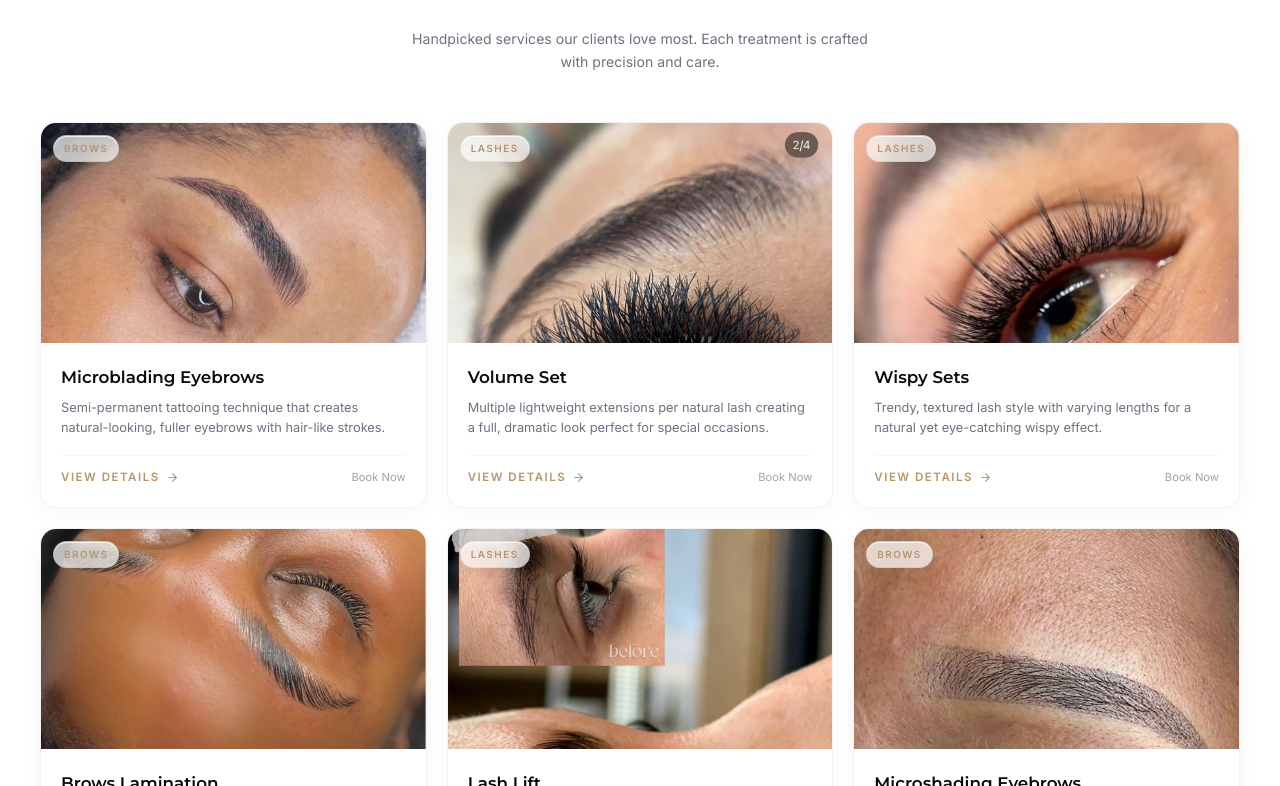
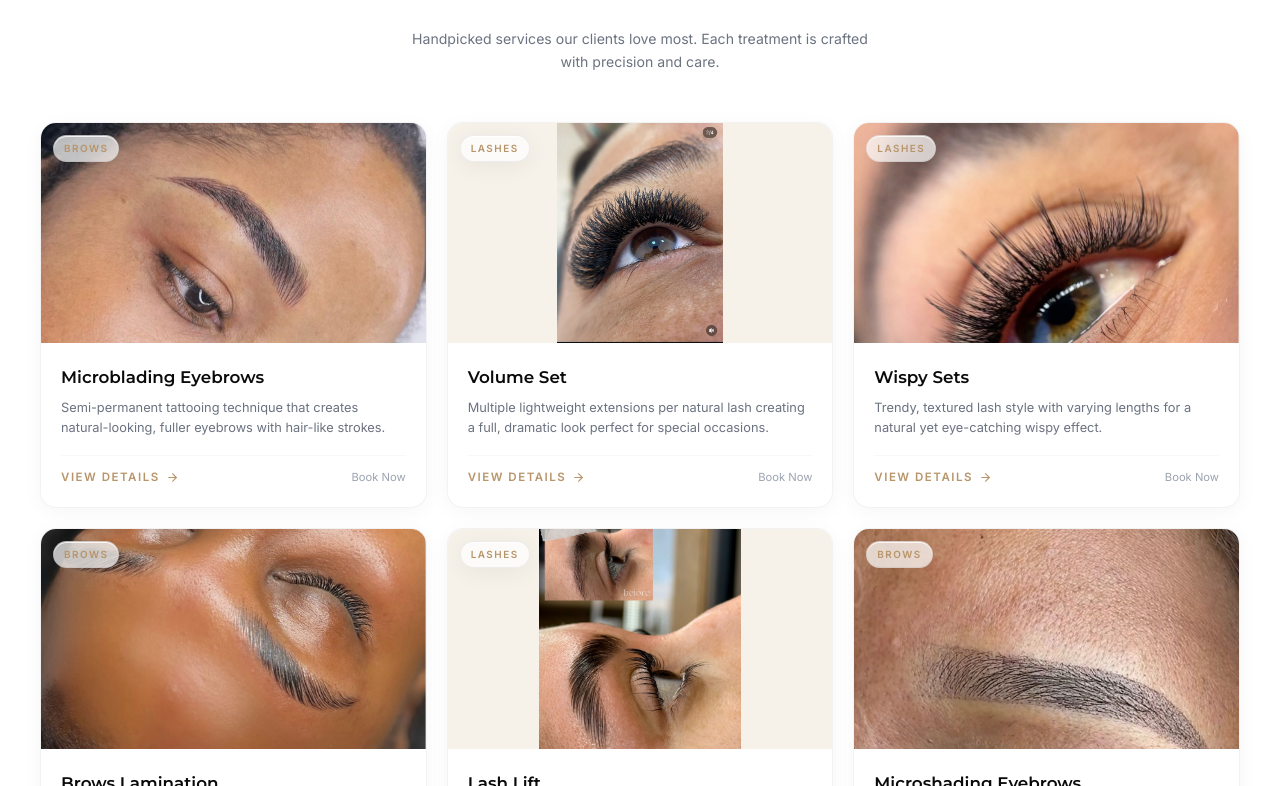
Before and after one commit to adolphenayituriki/ExtremeBeauty_E-Booking-Website, a React (Create React App) app in the folder frontend/: page / in a window 1280 px wide. Shown: the part 1554-2340 px from the top of the page. Built offline with nearby package versions, Linux system fonts and the light colour scheme; no server answers.

Commit message:
Show full Lash Lift and Volume Set featured images without cropping

```diff
--- a/frontend/src/pages/Home.js
+++ b/frontend/src/pages/Home.js
@@ -308,8 +308,8 @@ const Home = () => {
             {featuredServices.map((service, index) => (
               <FadeIn key={index} delay={index * 0.08}>
                 <div className="group glass-card rounded-2xl overflow-hidden cursor-pointer" onClick={() => setSelectedService(service)}>
-                  <div className="relative h-[220px] overflow-hidden">
-                    <img src={service.image} alt={service.title} loading="lazy" decoding="async" className="w-full h-full object-cover object-top transition-transform duration-700 group-hover:scale-[1.04]" />
+                  <div className="relative h-[220px] overflow-hidden flex items-center justify-center">
+                    <img src={service.image} alt={service.title} loading="lazy" decoding="async" className={`w-full h-full transition-transform duration-700 ${(['Lash Lift', 'Volume Set'].includes(service.title)) ? 'object-contain bg-[#f6f1e9]' : 'object-cover object-top group-hover:scale-[1.04]'}`} />
                     <div className="absolute inset-0 bg-gradient-to-t from-black/50 via-transparent to-transparent opacity-0 group-hover:opacity-100 transition-opacity duration-500" />
                     <span className="absolute top-3 left-3 glass text-[0.62rem] font-semibold uppercase tracking-[1.5px] text-gold px-2.5 py-1 rounded-full">{service.category}</span>
                   </div>
```
